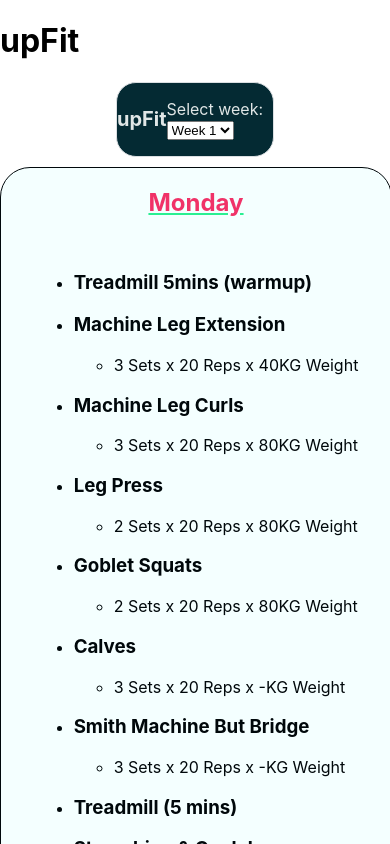
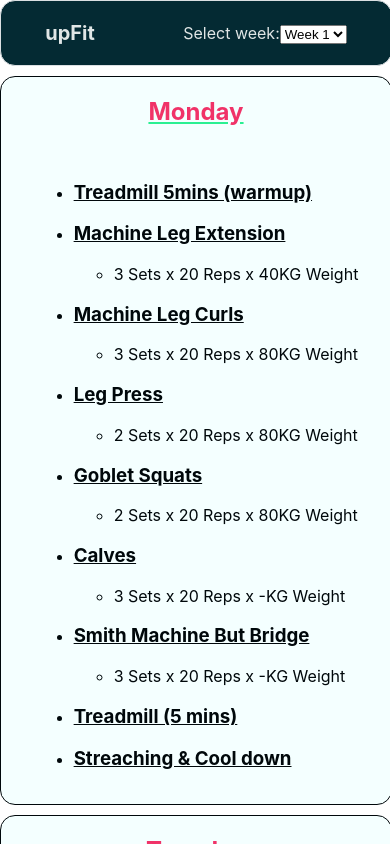
Before and after one commit to sthasadin/upfit---fitness-app, a React (Create React App) app: page / in a window 390 px wide. Shown: the top 844 px of the page. Built offline with nearby package versions, Linux system fonts and the light colour scheme.

Commit message:
responsive implementation

```diff
--- a/src/App.css
+++ b/src/App.css
@@ -4,16 +4,11 @@
   margin: 0 auto;
   align-items: center;
   width: 40%;
-  border-radius: 30px;
+  border-radius: 15px;
   margin-bottom: 10px;
   background-color: #f4ffff;
   color: #00080b;
   border: 0.5px solid #00080b;
-}
-@media (max-width: 700px) {
-  .dayWrapper {
-    width: 100%;
-  }
 }
 
 .weekSelectWrapper {
@@ -22,7 +17,7 @@
   margin: 0 auto;
   align-items: center;
   width: 40%;
-  border-radius: 20px;
+  border-radius: 15px;
   margin-bottom: 10px;
   background-color: #042a33;
   border: 1px solid #dbdfe2;
@@ -45,5 +40,20 @@
   color: #f03268;
 }
 h3 {
-  text-decoration: ;
+  text-decoration: underline;
 }
+
+@media (max-width: 700px) {
+  .dayWrapper {
+    width: 100%;
+  }
+  .headerWrap {
+    width: 100%;
+  }
+  .weekSelectWrapper {
+    width: 100%;
+  }
+  .week-selector {
+    width: 100%;
+  }
+}
--- a/src/App.js
+++ b/src/App.js
@@ -1,5 +1,5 @@
 import { useState } from "react";
-import Header from "./components/Header";
+// import Header from "./components/Header";
 import WeekSelector from "./components/WeekSelector/WeekSelector";
 import DayList from "./components/WeekSelector/DayList";
 import "./App.css";
@@ -126,7 +126,7 @@ function App() {
 
   return (
     <div className="App">
-      <Header />
+      {/* <Header /> */}
       <WeekSelector
         selectedWeek={selectedWeek}
         setSelectedWeek={setSelectedWeek}
```
